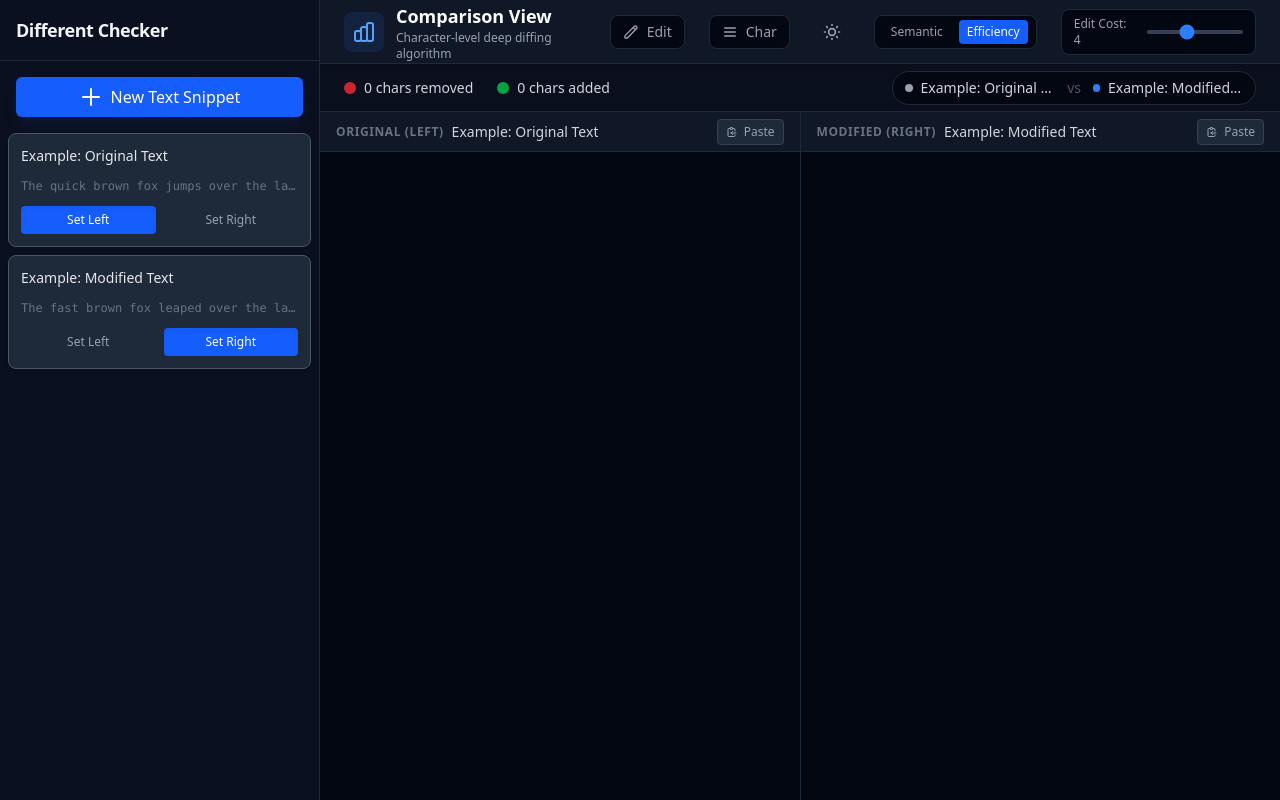
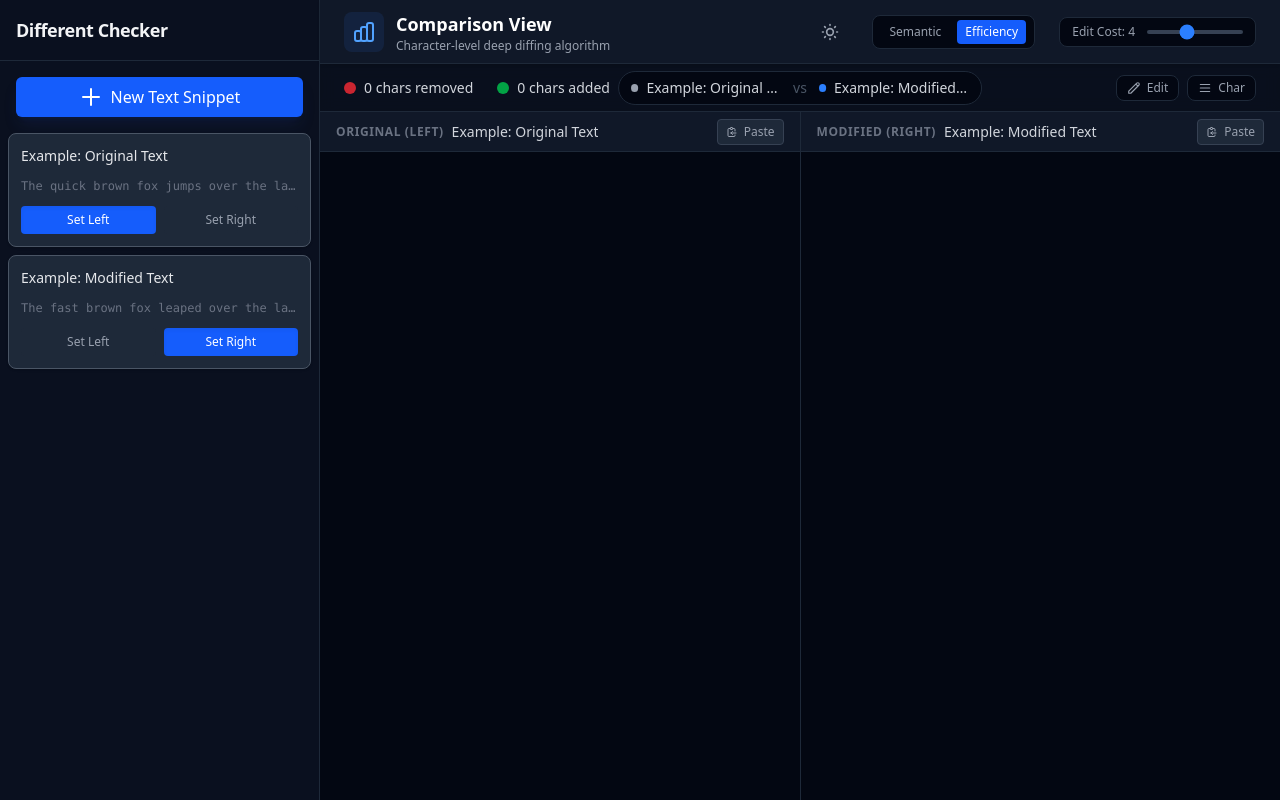
Before and after one commit to Wu-Yijun/diff-checker, a React (Vite) app: page / in a window 1280 px wide. Built offline with nearby package versions, Linux system fonts and the light colour scheme.

Commit message:
modify outlooks

```diff
--- a/src/App.tsx
+++ b/src/App.tsx
@@ -217,34 +217,6 @@ export default function App() {
           </div>
 
           <div className="flex items-center gap-6">
-            {/* Edit Mode Toggle */}
-            <button
-              onClick={() => setIsEditMode(!isEditMode)}
-              className={`flex items-center gap-2 px-3 py-1.5 rounded-lg font-medium text-sm transition-colors ${isEditMode
-                ? 'bg-blue-600 text-white shadow-md'
-                : 'bg-gray-100 dark:bg-gray-950 text-gray-600 dark:text-gray-400 hover:text-gray-900 dark:hover:text-gray-200 border border-gray-200 dark:border-gray-800'
-                }`}
-              title={isEditMode ? 'Switch to View Mode' : 'Switch to Edit Mode'}
-            >
-              {isEditMode ? <ViewModeIcon className="w-4 h-4" /> : <EditModeIcon className="w-4 h-4" />}
-              <span>{isEditMode ? 'View' : 'Edit'}</span>
-            </button>
-
-            {/* Split By Line Toggle */}
-            <button
-              onClick={() => setSplitByLine(!splitByLine)}
-              className={`flex items-center gap-2 px-3 py-1.5 rounded-lg font-medium text-sm transition-colors ${splitByLine
-                ? 'bg-green-600 text-white shadow-md'
-                : 'bg-gray-100 dark:bg-gray-950 text-gray-600 dark:text-gray-400 hover:text-gray-900 dark:hover:text-gray-200 border border-gray-200 dark:border-gray-800'
-                }`}
-              title={splitByLine ? 'Disable Line Split' : 'Enable Line Split'}
-            >
-              <svg className="w-4 h-4" fill="none" viewBox="0 0 24 24" stroke="currentColor">
-                <path strokeLinecap="round" strokeLinejoin="round" strokeWidth={2} d="M4 6h16M4 12h16M4 18h16" />
-              </svg>
-              <span>{splitByLine ? 'Line' : 'Char'}</span>
-            </button>
-
             {/* Theme Toggle */}
             <button
               onClick={() => setTheme(theme === 'light' ? 'dark' : 'light')}
@@ -299,6 +271,8 @@ export default function App() {
           onSnippetDrop={handleSnippetDrop}
           isEditMode={isEditMode}
           splitByLine={splitByLine}
+          onEditModeChange={setIsEditMode}
+          onSplitByLineChange={setSplitByLine}
         />
       </div>
 
--- a/src/components/DiffViewer.tsx
+++ b/src/components/DiffViewer.tsx
@@ -12,9 +12,11 @@ interface DiffViewerProps {
   onSnippetDrop: (side: 'left' | 'right', snippetId: string) => void;
   isEditMode: boolean;
   splitByLine: boolean;
+  onEditModeChange: (enabled: boolean) => void;
+  onSplitByLineChange: (enabled: boolean) => void;
 }
 
-export const DiffViewer: React.FC<DiffViewerProps> = ({ leftSnippet, rightSnippet, onUpdateSnippet, editCost, cleanupMode, onSnippetDrop, isEditMode, splitByLine }) => {
+export const DiffViewer: React.FC<DiffViewerProps> = ({ leftSnippet, rightSnippet, onUpdateSnippet, editCost, cleanupMode, onSnippetDrop, isEditMode, splitByLine, onEditModeChange, onSplitByLineChange }) => {
   const [hoveredIndex, setHoveredIndex] = React.useState<number | null>(null);
   const [isCtrlPressed, setIsCtrlPressed] = React.useState(false);
   const [dragOverSide, setDragOverSide] = React.useState<'left' | 'right' | null>(null);
@@ -423,7 +425,7 @@ export const DiffViewer: React.FC<DiffViewerProps> = ({ leftSnippet, rightSnippe
   return (
     <div className="flex-1 flex flex-col min-h-0 bg-gray-50 dark:bg-gray-950 transition-colors duration-200">
       {/* Stats Bar */}
-      <div className="h-12 border-b border-gray-200 dark:border-gray-800 flex items-center px-6 gap-6 bg-white/50 dark:bg-gray-900/50 backdrop-blur transition-colors duration-200">
+      <div className="h-12 border-b border-gray-200 dark:border-gray-800 flex items-center px-6 gap-6 bg-white/50 dark:bg-gray-900/50 backdrop-blur transition-colors duration-200 relative">
         <div className="flex items-center gap-2">
           <span className="w-3 h-3 rounded-full bg-red-500/80"></span>
           <span className="text-sm font-medium text-gray-700 dark:text-gray-300">{stats.removed} chars removed</span>
@@ -433,8 +435,8 @@ export const DiffViewer: React.FC<DiffViewerProps> = ({ leftSnippet, rightSnippe
           <span className="text-sm font-medium text-gray-700 dark:text-gray-300">{stats.added} chars added</span>
         </div>
 
-        {/* Snippet Indicators */}
-        <div className="ml-auto flex items-center gap-3 text-sm bg-gray-100 dark:bg-gray-950 py-1.5 px-3 rounded-full border border-gray-200 dark:border-gray-800">
+        {/* Snippet Indicators - Centered */}
+        <div className="absolute left-1/2 -translate-x-1/2 flex items-center gap-3 text-sm bg-gray-100 dark:bg-gray-950 py-1.5 px-3 rounded-full border border-gray-200 dark:border-gray-800">
           <div className="flex items-center gap-2 max-w-[150px]">
             <span className="w-2 h-2 rounded-full bg-gray-400"></span>
             <span className="truncate text-gray-600 dark:text-gray-300">{leftSnippet ? leftSnippet.title : 'None'}</span>
@@ -444,6 +446,46 @@ export const DiffViewer: React.FC<DiffViewerProps> = ({ leftSnippet, rightSnippe
             <span className="w-2 h-2 rounded-full bg-blue-500"></span>
             <span className="truncate text-gray-600 dark:text-gray-300">{rightSnippet ? rightSnippet.title : 'None'}</span>
           </div>
+        </div>
+
+        {/* Toggle Buttons - Right Side */}
+        <div className="ml-auto flex items-center gap-2">
+          {/* Edit Mode Toggle */}
+          <button
+            onClick={() => onEditModeChange(!isEditMode)}
+            className={`flex items-center gap-1.5 px-2.5 py-1 rounded-lg font-medium text-xs transition-colors ${isEditMode
+              ? 'bg-blue-600 text-white shadow-md'
+              : 'bg-gray-100 dark:bg-gray-950 text-gray-600 dark:text-gray-400 hover:text-gray-900 dark:hover:text-gray-200 border border-gray-200 dark:border-gray-800'
+              }`}
+            title={isEditMode ? 'Switch to View Mode' : 'Switch to Edit Mode'}
+          >
+            <svg className="w-3.5 h-3.5" fill="none" viewBox="0 0 24 24" stroke="currentColor">
+              {isEditMode ? (
+                <>
+                  <path strokeLinecap="round" strokeLinejoin="round" strokeWidth={2} d="M15 12a3 3 0 11-6 0 3 3 0 016 0z" />
+                  <path strokeLinecap="round" strokeLinejoin="round" strokeWidth={2} d="M2.458 12C3.732 7.943 7.523 5 12 5c4.478 0 8.268 2.943 9.542 7-1.274 4.057-5.064 7-9.542 7-4.477 0-8.268-2.943-9.542-7z" />
+                </>
+              ) : (
+                <path strokeLinecap="round" strokeLinejoin="round" strokeWidth={2} d="M15.232 5.232l3.536 3.536m-2.036-5.036a2.5 2.5 0 113.536 3.536L6.5 21.036H3v-3.572L16.732 3.732z" />
+              )}
+            </svg>
+            <span>{isEditMode ? 'View' : 'Edit'}</span>
+          </button>
+
+          {/* Split By Line Toggle */}
+          <button
+            onClick={() => onSplitByLineChange(!splitByLine)}
+            className={`flex items-center gap-1.5 px-2.5 py-1 rounded-lg font-medium text-xs transition-colors ${splitByLine
+              ? 'bg-green-600 text-white shadow-md'
+              : 'bg-gray-100 dark:bg-gray-950 text-gray-600 dark:text-gray-400 hover:text-gray-900 dark:hover:text-gray-200 border border-gray-200 dark:border-gray-800'
+              }`}
+            title={splitByLine ? 'Disable Line Split' : 'Enable Line Split'}
+          >
+            <svg className="w-3.5 h-3.5" fill="none" viewBox="0 0 24 24" stroke="currentColor">
+              <path strokeLinecap="round" strokeLinejoin="round" strokeWidth={2} d="M4 6h16M4 12h16M4 18h16" />
+            </svg>
+            <span>{splitByLine ? 'Line' : 'Char'}</span>
+          </button>
         </div>
       </div>
 
```
